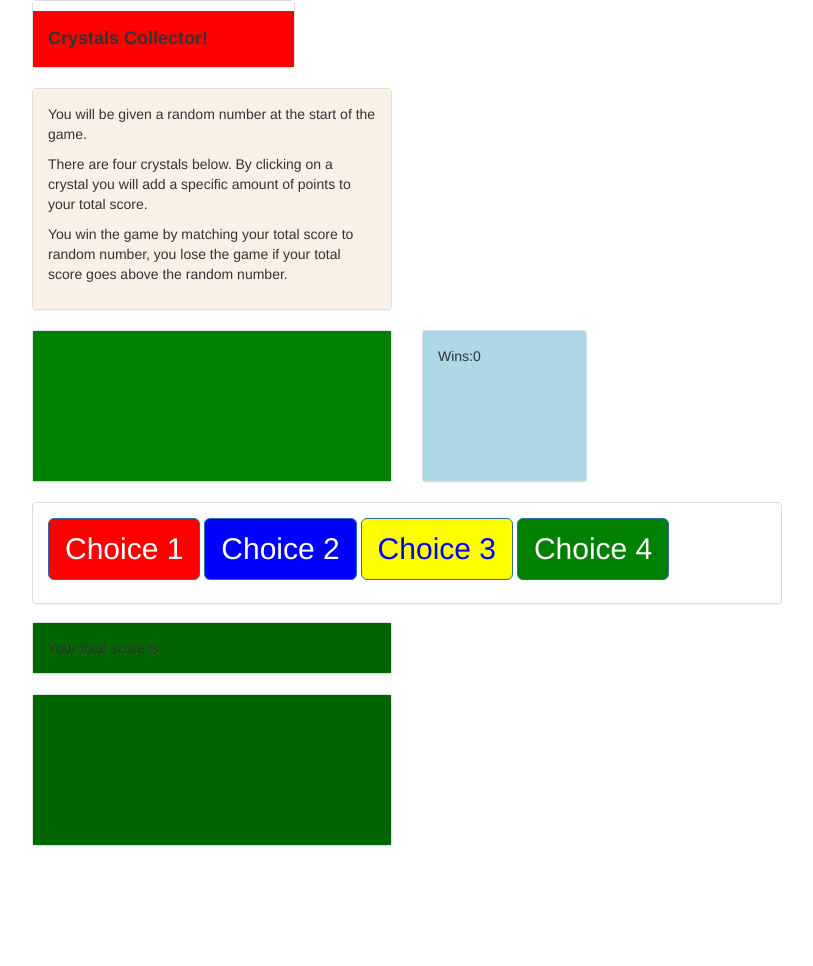
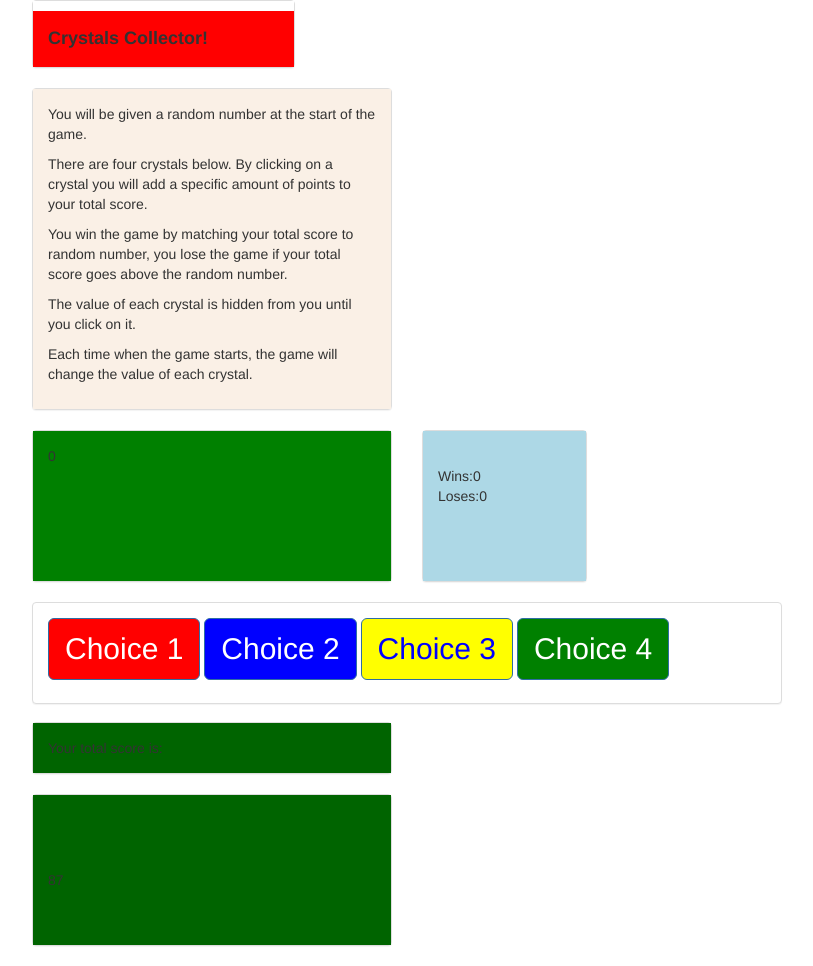
Before and after one commit to M-Sefid-Dashti/week-4-game, a plain HTML site: page index.html in a window 1280 px wide. Shown: the whole page, without its empty margins (38-851 px from the left). Before the commit the page ends 866 px from the top, so only its background shows below. Drawn offline with nearby package versions, Linux system fonts and the light colour scheme.

Commit message:
not too bad

```diff
--- a/index.html
+++ b/index.html
@@ -37,6 +37,14 @@
                      you lose the game if your total score goes above the random
                      number.
                 </p>
+                <p>
+                    The value of each crystal is hidden from you until you click
+                       on it.
+                </p>
+                <p>
+                    Each time when the game starts, the game will change the value
+                       of each crystal.
+                </p>
             </div>
           </div>
         </div>
@@ -48,15 +56,16 @@
           <div class="col-lg-4 secretNumber">
               <div class="panel panel-default">
                 <div class="panel-body panel3">
-            </div>
+                    <span id='sp'> </span>
+                </div>
             </div>
           </div>
           <div class="col-lg-2 score">
               <div class="panel panel-default">
                 <div class="panel-body panel4">
-                    <span id='sp1'> </span>
-                    <span id='sp2'> </span>
-                    <span id='sp3S'> </span>
+                    <span id='sp1'> </span><br/>
+                    <span id='sp2'> </span><br/>
+                    <span id='sp3'> </span>
                 </div>
             </div>
             </div>
@@ -96,7 +105,8 @@
       <div class="col-lg-4 total">
           <div class="panel panel-default">
                 <div class="panel-body panel7">
-
+                    <span id='sp4'> </span><br/><br/><br/>
+                    <span id='sp5'> </span>
                 </div>
           </div>
       </div>
```
